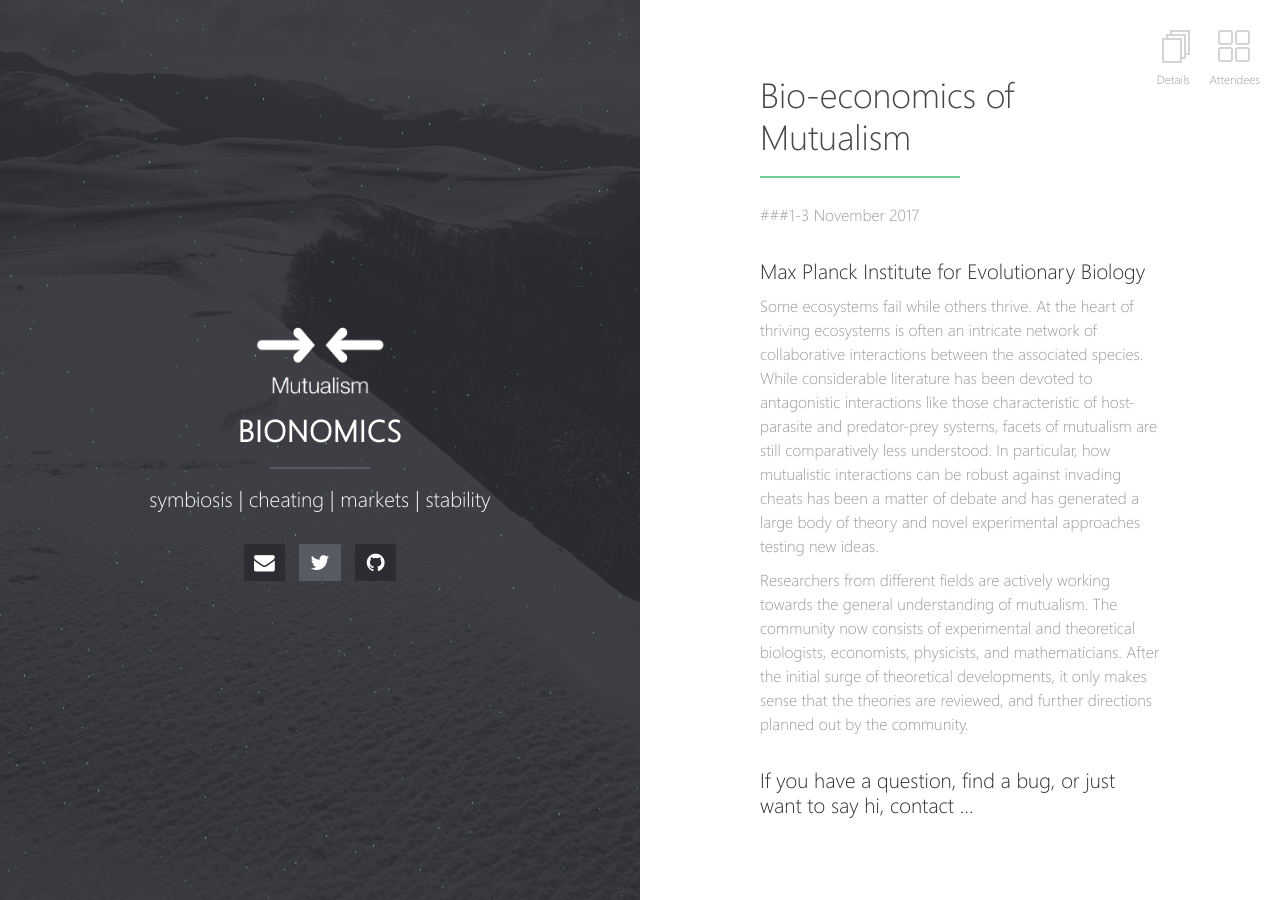
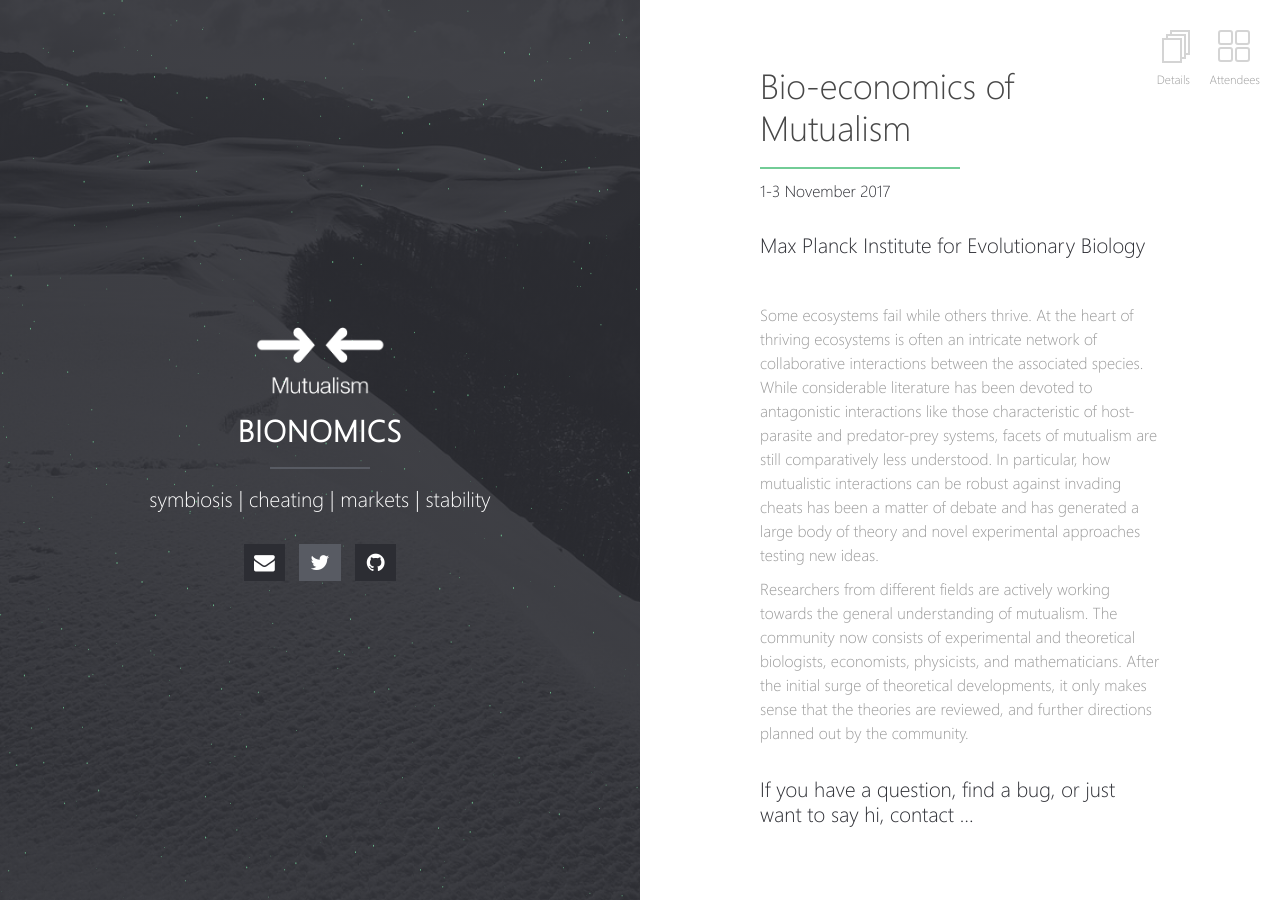
Before and after one commit to bionomics/bionomics, a Jekyll site: the page built from index.md, in a window 1280 px wide. Built offline with Jekyll 4.4.1, drawn with Linux system fonts in a browser that asks for light colours.

```diff
--- a/_data/projects.yaml
+++ b/_data/projects.yaml
@@ -15,7 +15,7 @@
 
 - title: Chaitanya Gokhale
   url: http://gokhalechaitanya.github.io
-  image:
+  image: http://www.evolbio.mpg.de/employee_images/12006
   completed: false
 
 - title: Peter Hammerstein
--- a/index.md
+++ b/index.md
@@ -2,7 +2,7 @@
 layout: home
 ---
 # Bio-economics of Mutualism
-###1-3 November 2017
+#### 1-3 November 2017
 
 ### [Max Planck Institute for Evolutionary Biology](http://www.evolbio.mpg.de)
 
```
